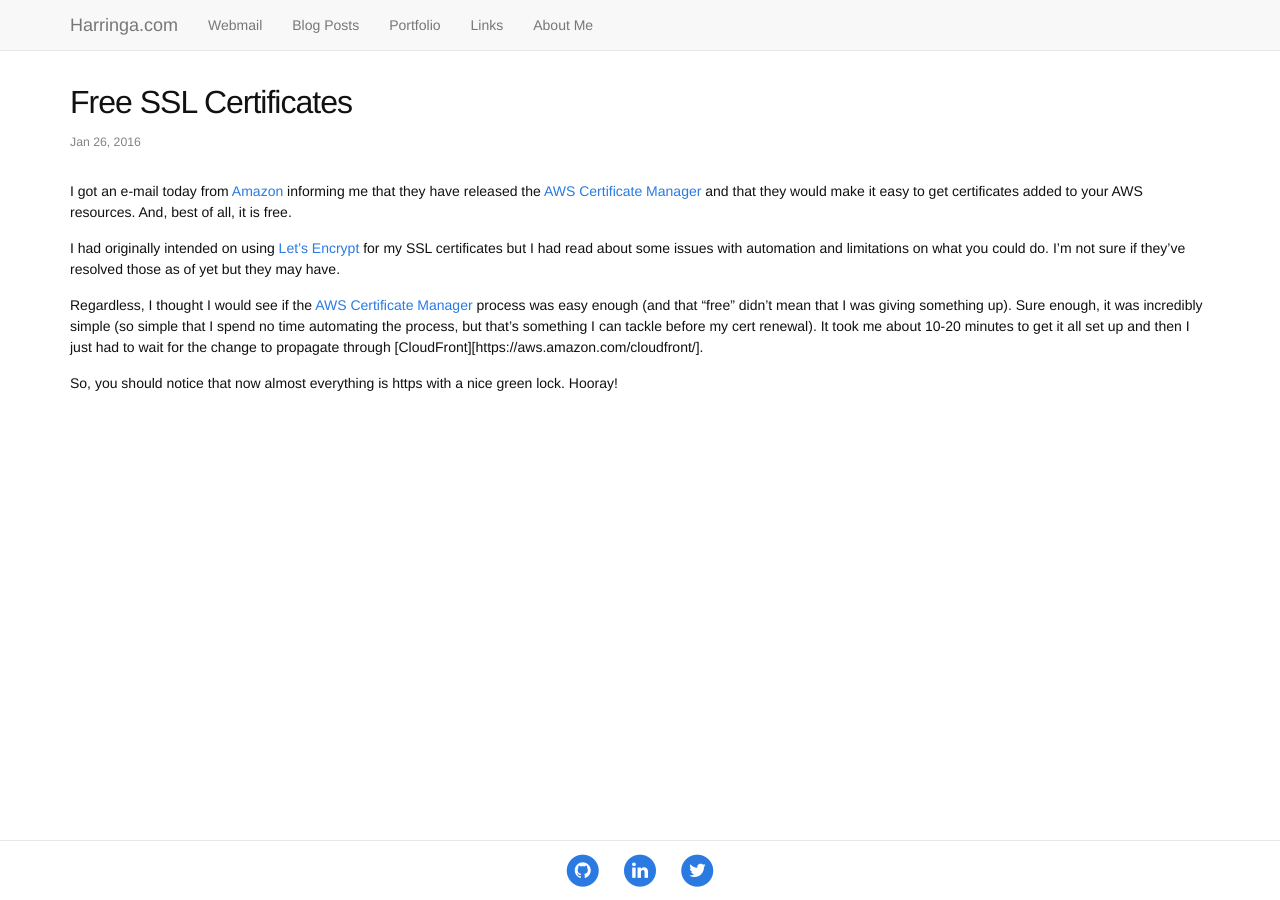
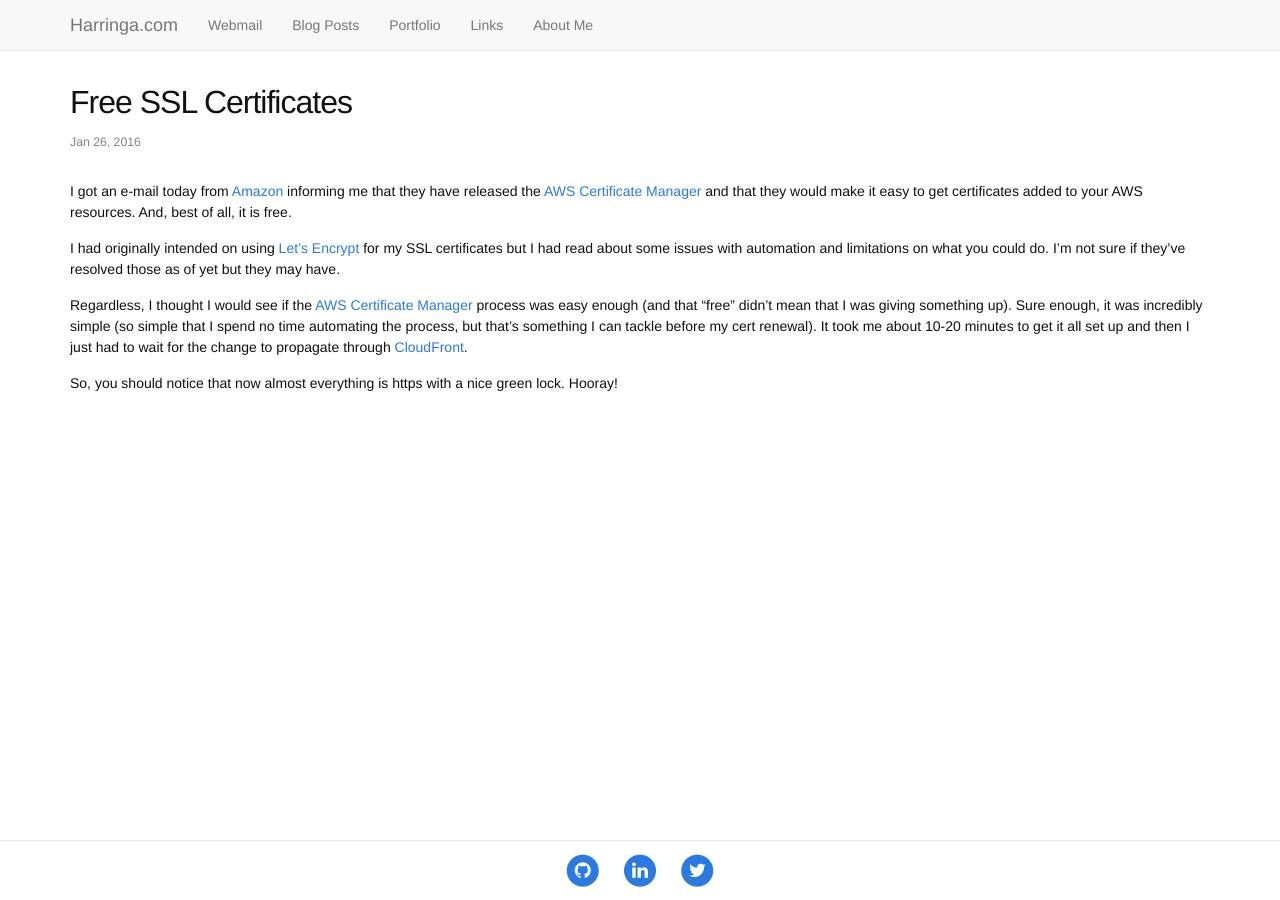
Before and after one commit to justinharringa/harringa.com, a Jekyll site: the page built from _posts/2016-01-26-free-ssl-certificates.markdown, in a window 1280 px wide. Built offline with Jekyll 4.4.1, drawn with Linux system fonts in a browser that asks for light colours; nearby versions of some CDN libraries; comment, search, counter and statistics services are not loaded; some of the changed lines change nothing that is shown.

Commit message:
Fix CloudFront URL in SSL cert post

```diff
--- a/_posts/2016-01-26-free-ssl-certificates.markdown
+++ b/_posts/2016-01-26-free-ssl-certificates.markdown
@@ -13,7 +13,7 @@
 Regardless, I thought I would see if the [AWS Certificate Manager][aws-cert-manager] process was easy enough (and that
 "free" didn't mean that I was giving something up). Sure enough, it was incredibly simple (so simple that I spend no time
 automating the process, but that's something I can tackle before my cert renewal). It took me about 10-20 minutes to get
-it all set up and then I just had to wait for the change to propagate through [CloudFront][https://aws.amazon.com/cloudfront/].
+it all set up and then I just had to wait for the change to propagate through [CloudFront][cloudfront].
 
 So, you should notice that now almost everything is https with a nice green lock. Hooray!
 
```
